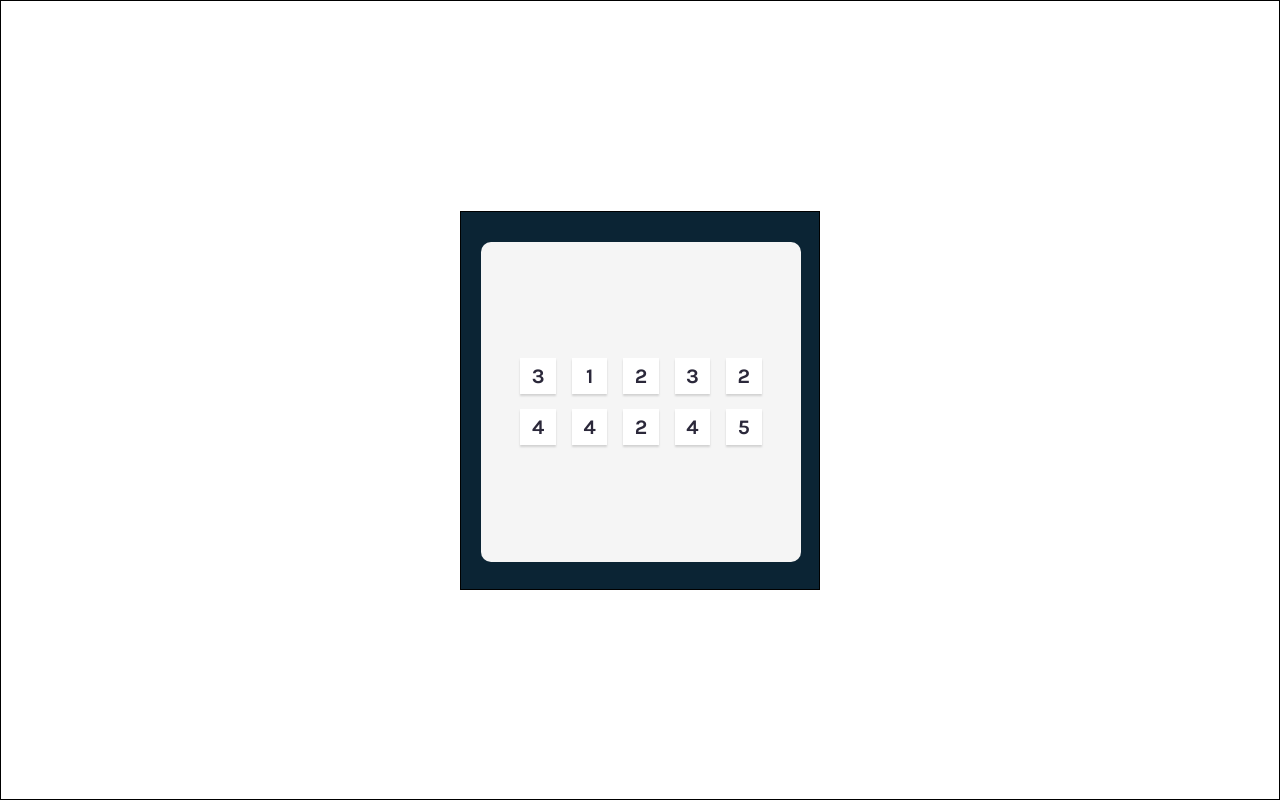
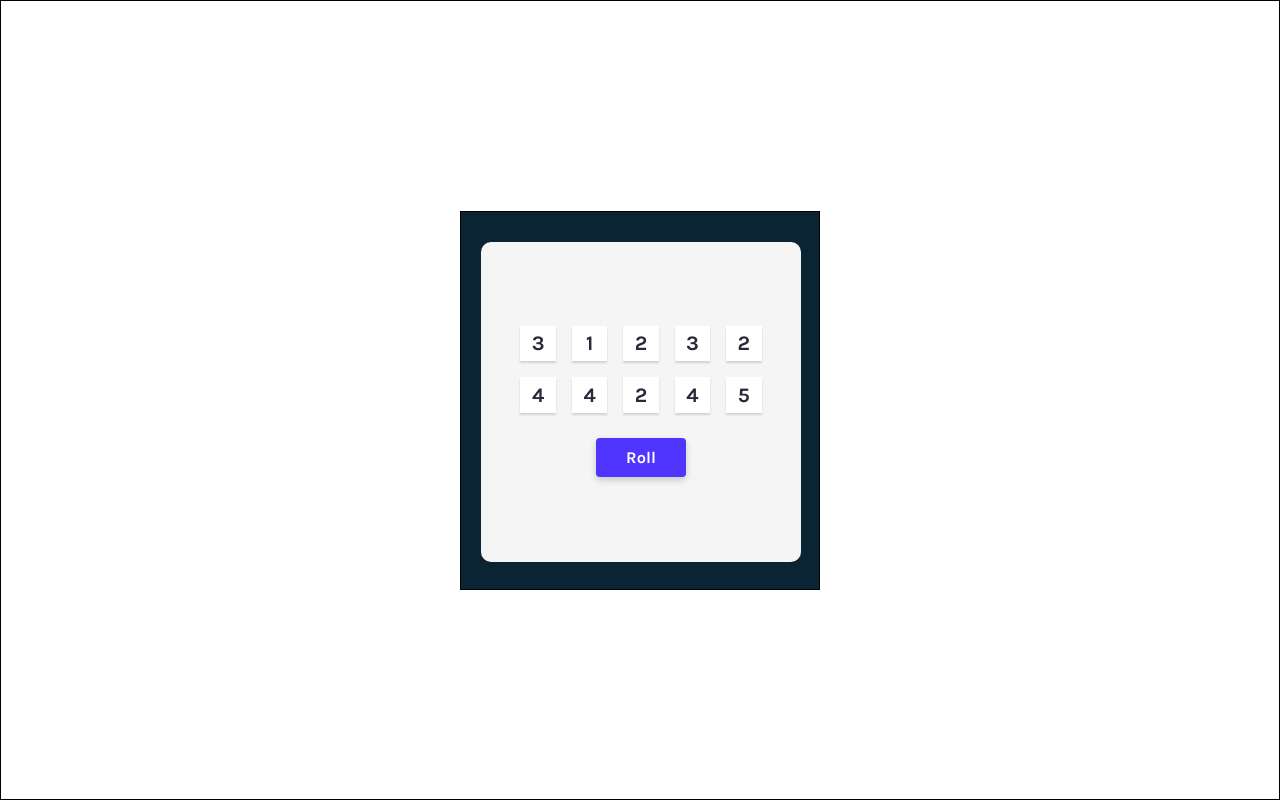
Before and after one commit to yonathandevpro/tenzies-game, a React (Vite) app: page / in a window 1280 px wide. Built offline with nearby package versions, Linux system fonts and the light colour scheme.

Commit message:
Added Roll dice button

```diff
--- a/src/App.jsx
+++ b/src/App.jsx
@@ -17,6 +17,10 @@ function App() {
     const [ diceNums, setDiceNums ] = useState(allNewDice);
     const diceComponents = diceNums.map(diceNum => <Die key={nanoid()} val={diceNum}/>);
 
+     function handleRollClick() {
+          setDiceNums(allNewDice());
+     }
+
   return (
     <main>
         <div className="container">
@@ -24,6 +28,7 @@ function App() {
                 <div className="die-grid">
                     {diceComponents}
                 </div>
+                <button onClick={handleRollClick} class="roll-btn">Roll</button>
             </div>
         </div>
     </main>
--- a/src/index.css
+++ b/src/index.css
@@ -27,6 +27,7 @@ main {
       text-align: center;
       height: 320px;
       display: flex;
+      flex-direction: column;
       justify-content: center;
       align-items: center;
       border-radius: 10px;
@@ -57,3 +58,25 @@ main {
     font-weight: 700;
     color: #2B283A;
 }
+
+.roll-btn {
+    font-family: karla, sans-serif;
+    font-weight: 700;
+    color: white;
+    border: none;
+    cursor: pointer;
+    padding: 10px 30px;
+    border-radius: 3.81px;
+    font-size: 1.024rem;
+    margin-top: 25.6px;
+    background-color: #5035FF;
+    box-shadow: 0 3.2px 7.68px rgba(0, 0, 0, 0.18);
+}
+
+.roll-btn:hover {
+  background-color: #6047ff;
+}
+
+.roll-btn:active {
+  background-color: #826fff;
+}
```
